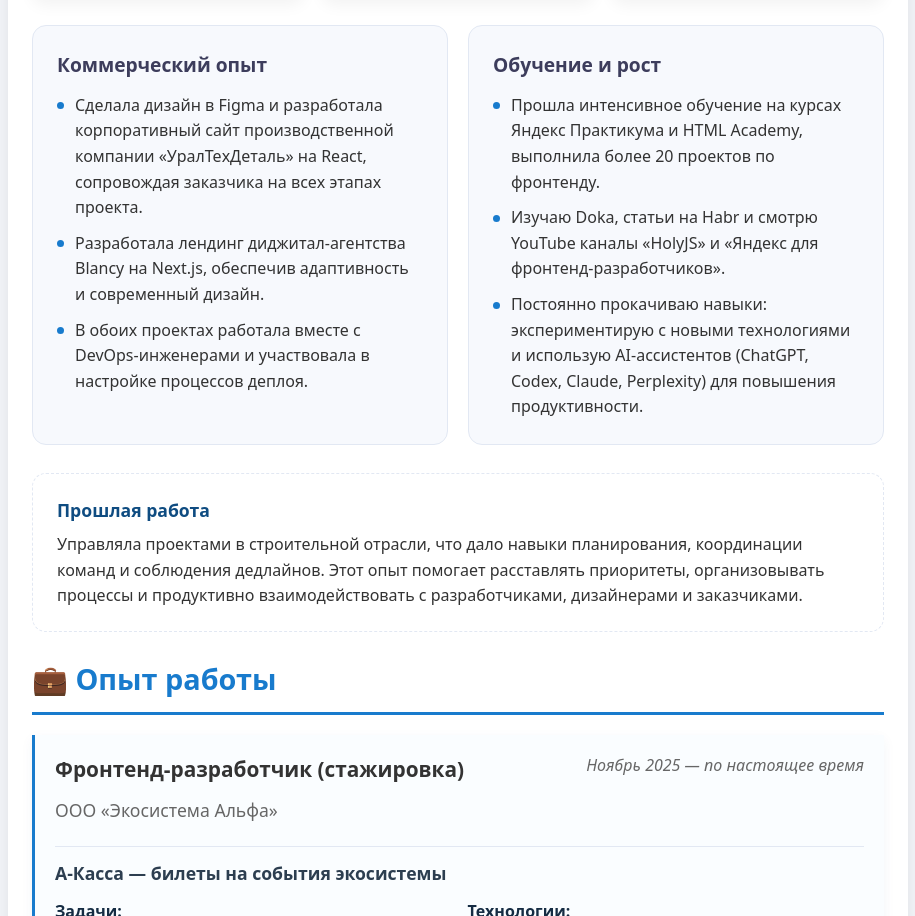
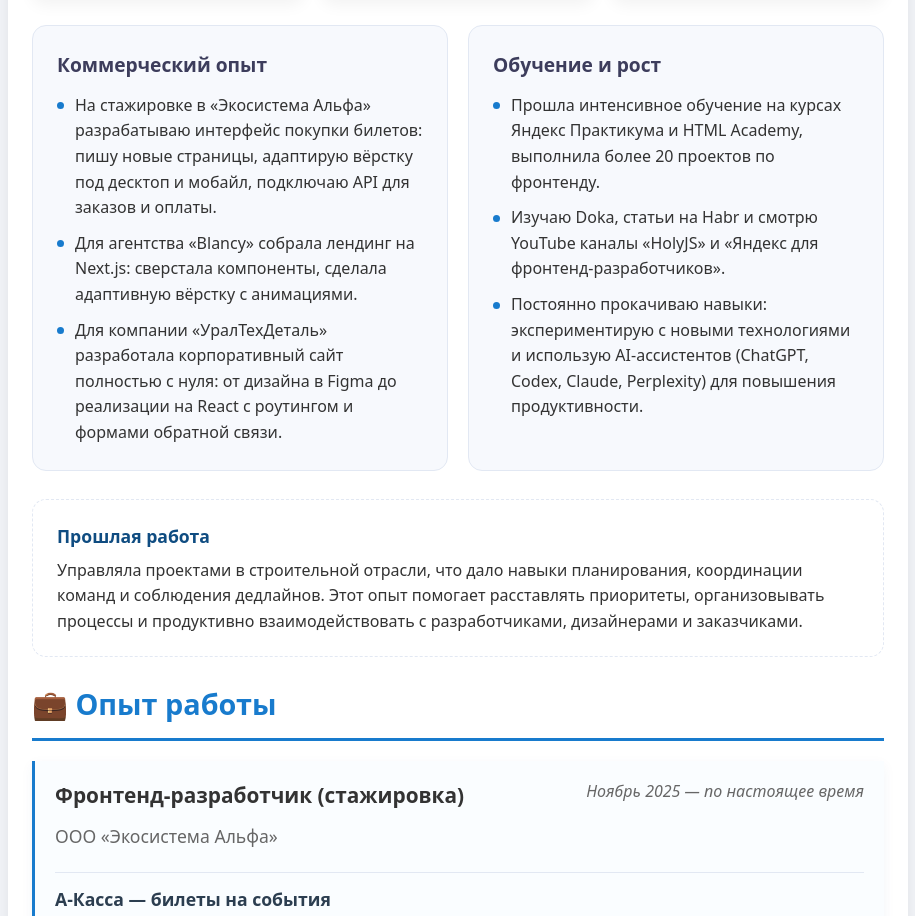
Before and after one commit to IrinaRyazanskaya/resume, a website: page index.html in a window 1280 px wide. Shown: the part 1140-2056 px from the top of the page, without its empty margins (182-1097 px from the left). Drawn offline with Linux system fonts and the light colour scheme.

Commit message:
Обновила коммерческий опыт

```diff
--- a/index.html
+++ b/index.html
@@ -117,16 +117,17 @@
                 <h3 class="about-card__title">Коммерческий опыт</h3>
                 <ul class="about-card__list">
                   <li class="about-card__list-item">
-                    Сделала дизайн в Figma и разработала корпоративный сайт производственной
-                    компании «УралТехДеталь» на React, сопровождая заказчика на всех этапах проекта.
+                    На стажировке в «Экосистема Альфа» разрабатываю интерфейс покупки билетов: пишу
+                    новые страницы, адаптирую вёрстку под десктоп и мобайл, подключаю API для
+                    заказов и оплаты.
                   </li>
                   <li class="about-card__list-item">
-                    Разработала лендинг диджитал-агентства Blancy на Next.js, обеспечив адаптивность
-                    и современный дизайн.
+                    Для агентства «Blancy» собрала лендинг на Next.js: сверстала компоненты, сделала
+                    адаптивную вёрстку с анимациями.
                   </li>
                   <li class="about-card__list-item">
-                    В обоих проектах работала вместе с DevOps-инженерами и участвовала в настройке
-                    процессов деплоя.
+                    Для компании «УралТехДеталь» разработала корпоративный сайт полностью с нуля: от
+                    дизайна в Figma до реализации на React с роутингом и формами обратной связи.
                   </li>
                 </ul>
               </article>
@@ -177,7 +178,7 @@
 
             <div class="project project_compact">
               <div class="project__header">
-                <h4 class="project__title">А‑Касса — билеты на события экосистемы</h4>
+                <h4 class="project__title">А‑Касса — билеты на события</h4>
               </div>
               <div class="project__grid">
                 <div class="project__tasks">
```
